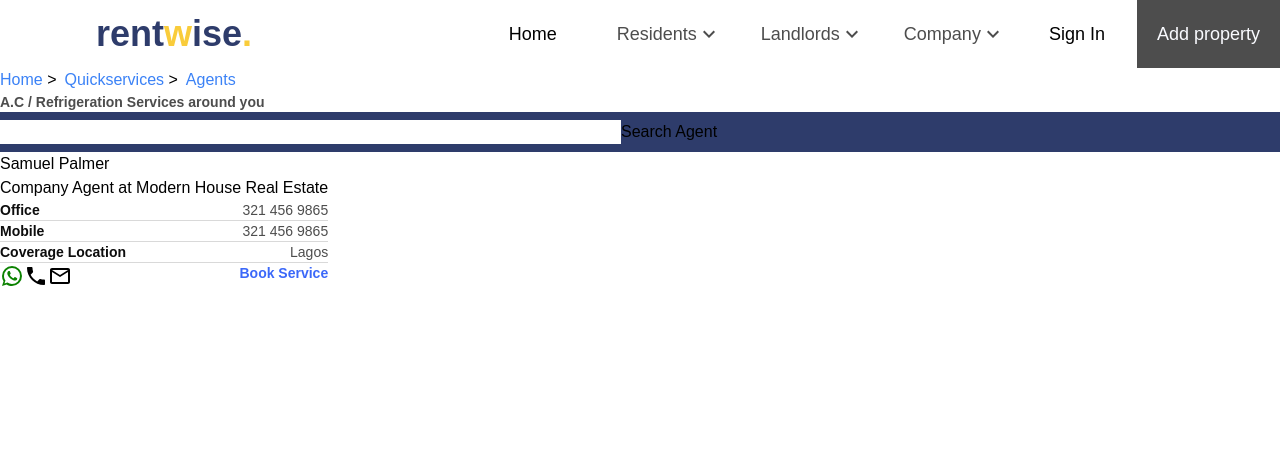
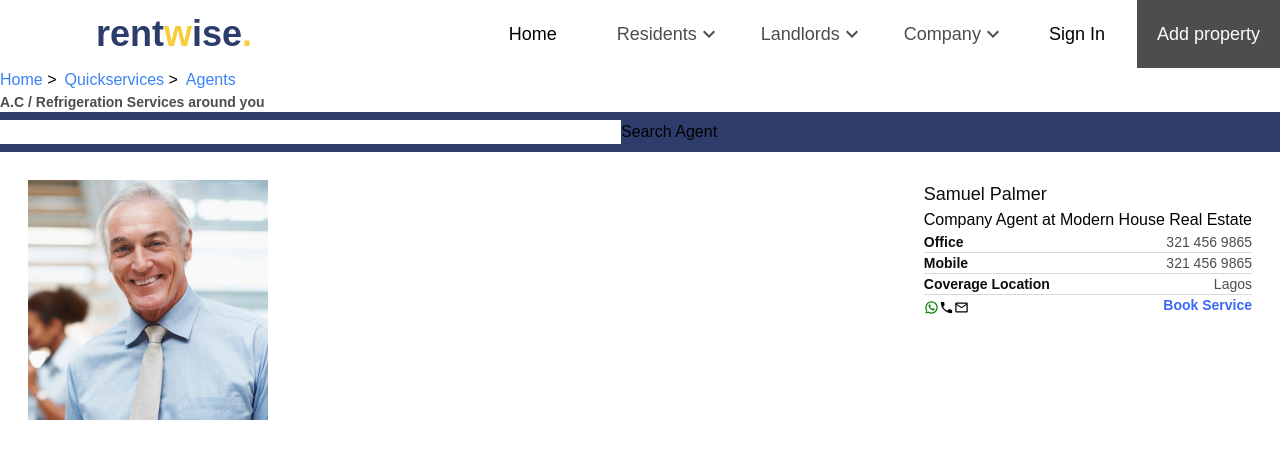
Before and after one commit to Obadea/rentwise, a React (Create React App) app: page /quickservices/agents in a window 1280 px wide. Shown: the top 458 px of the page. Built offline with nearby package versions, Linux system fonts and the light colour scheme; a web font is replaced by a local one.

Commit message:
minor change

```diff
--- a/src/pages/sevicesagentpage/servicesagentpage.jsx
+++ b/src/pages/sevicesagentpage/servicesagentpage.jsx
@@ -4,6 +4,7 @@ import Breadcrumb from "../../components/BreadCrumb";
 import WhatsAppIcon from "@mui/icons-material/WhatsApp";
 import LocalPhoneIcon from "@mui/icons-material/LocalPhone";
 import MailOutlineIcon from "@mui/icons-material/MailOutline";
+import agent from "../../assets/agent.png";
 
 function ServicesAgentPage() {
   return (
@@ -21,15 +22,17 @@ function ServicesAgentPage() {
         <input type="text" />
         <button>Search Agent</button>
       </div>
-      <div>
-        <div className="flex ">
+      <div className="flex flex-col gap-6 p-7">
+        <div className="flex gap-6 justify-between ">
           <div>
-            <img src="" alt="" />
+            <img src={agent} alt="" />
           </div>
           {/* FInd Agent */}
           <div>
             <div className="flex justify-between">
-              <h4>Samuel Palmer</h4>
+              <h4 className="text-lg text-customblack font-normal">
+                Samuel Palmer
+              </h4>
               {/* star ratings */}
             </div>
             <div>
@@ -63,9 +66,12 @@ function ServicesAgentPage() {
               <div className="flex justify-between">
                 {/* for icons */}
                 <div>
-                  <WhatsAppIcon className="text-[#0B8200]" />
-                  <LocalPhoneIcon />
-                  <MailOutlineIcon />
+                  <WhatsAppIcon
+                    sx={{ fontSize: "15px" }}
+                    className="text-[#0B8200]"
+                  />
+                  <LocalPhoneIcon sx={{ fontSize: "15px" }} />
+                  <MailOutlineIcon sx={{ fontSize: "15px" }} />
                 </div>
                 <p className="text-sm text-customSearchblue font-semibold">
                   Book Service
```
Also changed, not shown: src/assets/agent.png (added).
